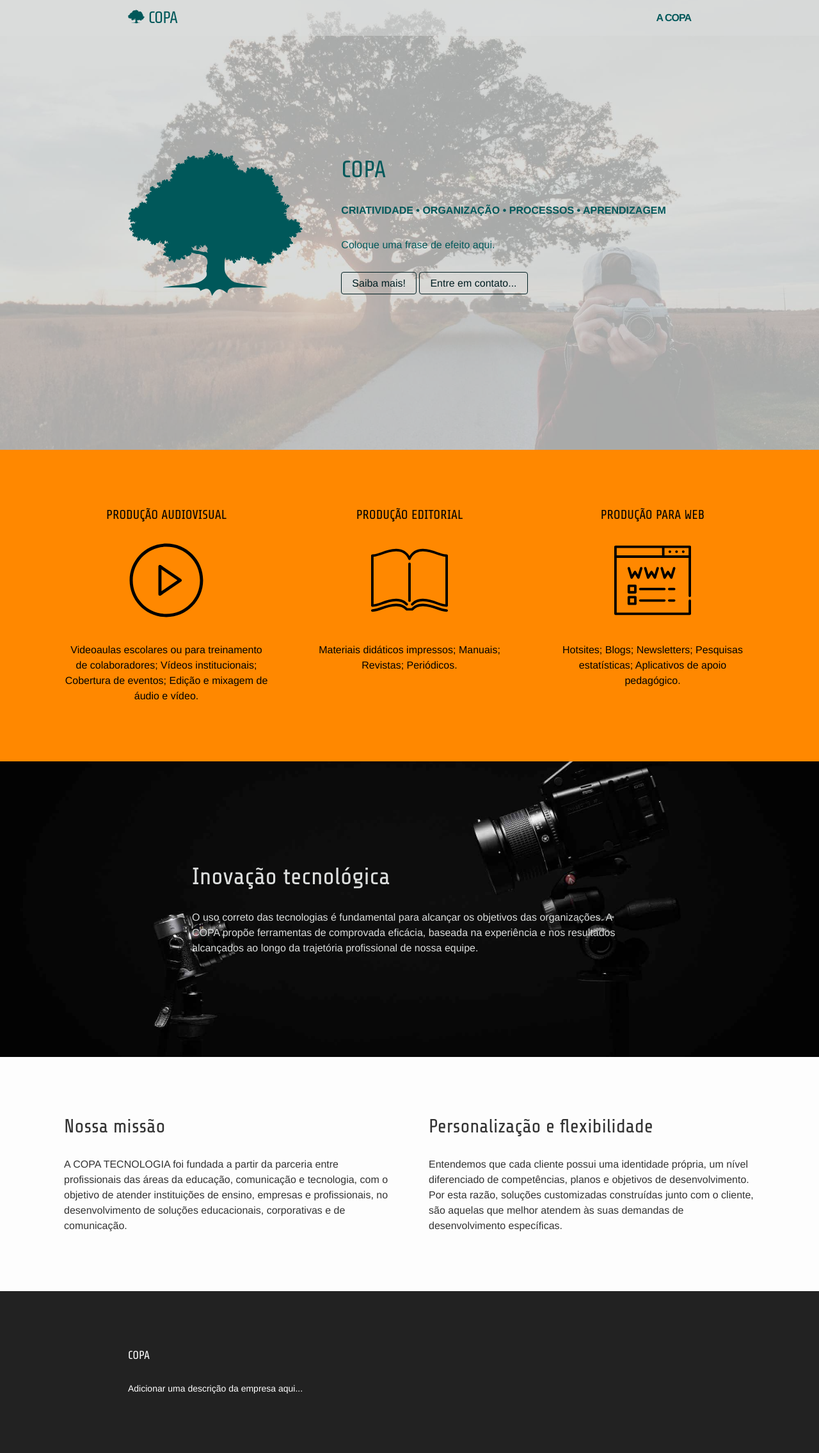
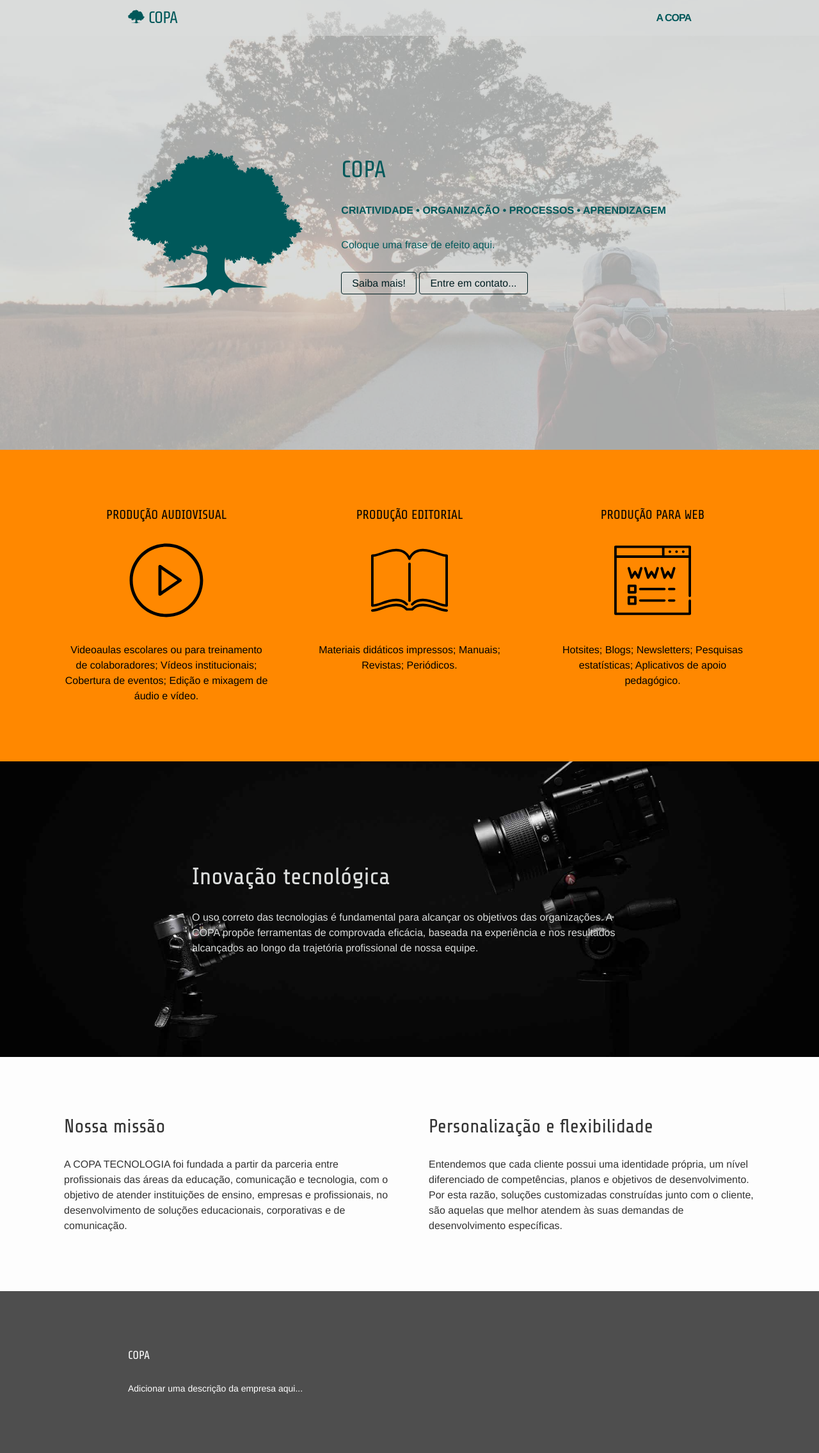
Before and after one commit to CopaTecnologia/copatecnologia.github.io, a Jekyll site: the page built from index.html, in a window 1280 px wide. Shown: the whole page at 64% size. Built offline with Jekyll 4.4.1, drawn with Linux system fonts in a browser that asks for light colours.

Commit message:
Update _layout.sass

```diff
--- a/_sass/_layout.sass
+++ b/_sass/_layout.sass
@@ -95,7 +95,7 @@
 
 .site-footer
     font-size: $small-font-size
-    background-color: #222
+    background-color: #4E4E4E
     padding: $spacing-unit 0
     color: #fff
     a
```
